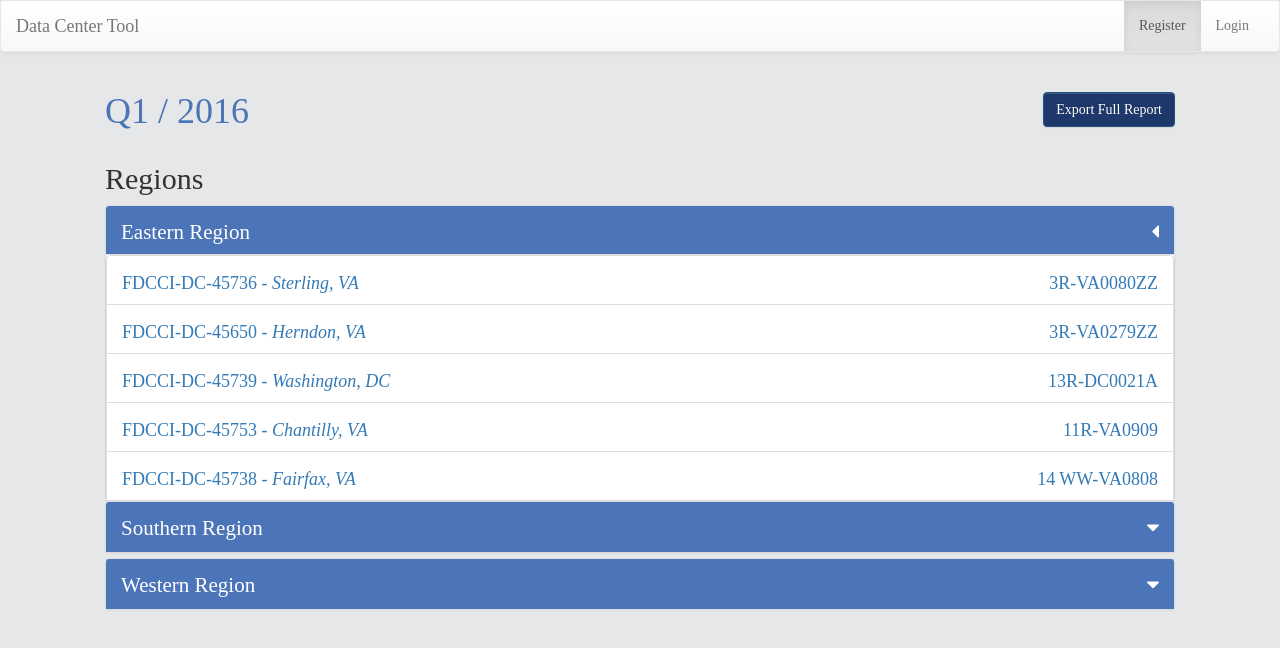
After one commit to jsabol/data-center-tool, a Django app: page /hackathon/quarter/view/ in a window 1280 px wide. The commit adds this page. Shown: the top 648 px of the page. Run offline with Django 3.2, Linux system fonts and the light colour scheme; some libraries are stand-ins or nearby versions.

Commit message:
Style and modifications

```diff
--- /dev/null
+++ b/hackathon_starter/hackathon/static/css/style.css
@@ -0,0 +1,180 @@
+
+body {
+  font-family: 'Sergoe UI', 'Myriad Pro', 'san-serif';
+  background-color: #e6e7e8;
+}
+
+.container{
+  max-width:1100px;
+}
+
+div.well{
+  height: 250px;
+}
+
+.Absolute-Center {
+  margin: auto;
+  position: absolute;
+  top: 0; left: 0; bottom: 0; right: 0;
+}
+
+.Absolute-Center.is-Responsive {
+  width: 50%;
+  height: 50%;
+  min-width: 200px;
+  max-width: 400px;
+  padding: 40px;
+}
+
+#logo-container{
+  margin: auto;
+  margin-bottom: 10px;
+  width:200px;
+  height:30px;
+  background-image:url('http://placehold.it/200x30/000000/ffffff/&text=Django+Hackathon+Starter');
+}
+
+.panel-heading {
+  background-image:none;
+}
+.panel-body{
+  padding:0;
+  font-size: 18px;
+}
+
+.panel-body .list-group{
+  padding:0;
+  margin-bottom:0;
+}
+
+.panel-body .list-group .list-group-item{
+  padding:0;
+}
+
+.panel-body .list-group .list-group-item a{
+  padding: 15px;
+  display: block;
+  width: 100%;
+}
+
+
+#headingOne-regions {
+  background-color: #4c74b9;
+  background-image: none;
+  color: white;
+  border-radius: none;
+}
+
+#headingTwo-regions {
+  background-color: #4c74b9;
+  background-image: none;
+  height: 50px;
+  color: white;
+  border-radius: none;
+}
+
+#headingThree-regions {
+  background-color: #4c74b9;
+  background-image: none;
+  height: 50px;
+  color: white;
+  border-radius: none;
+}
+
+#headingOne-components {
+  background-color: white;
+  background-image: none;
+  color: #6d6e70;
+  border-radius: 0px;
+  border-left: 10px #f7931d solid;
+
+}
+
+#headingTwo-components {
+  background-color: white;
+  background-image: none;
+  height: 50px;
+  color: #6d6e70;
+  border-radius: 0px;
+  border-left: 10px #009344 solid;
+}
+
+#headingThree-components {
+  background-color: white;
+  background-image: none;
+  height: 50px;
+  color: #6d6e70;
+  border-radius: 0px;
+  border-left: 10px #c solid;
+}
+
+.list-group-item {
+  background-color: white;
+  height: 50px;
+  border-radius: none;
+  font-size: 18px;
+}
+
+h4.panel-title {
+  margin-top: 5px;
+  font-size: 21px;
+}
+
+h1 {
+  color: #4c74b9;
+  margin-bottom: 30px;
+}
+
+.btn-primary {
+  background-color: #1f386c;
+  background-image: none;
+  padding-top: 7px;
+  color: white;
+  font-size: 14px;
+}
+
+.btn-success {
+  background-color: #009344;
+  background-image: none;
+  padding-top: 7px;
+  color: white;
+  font-size; 14px;
+}
+
+.yellow-bar {
+  position: absolute;
+  height: 50px;
+  width: 10px;
+  background-color: #f7931d;
+}
+
+.green-bar {
+  position: absolute;
+  height: 50px;
+  width: 10px;
+  background-color: #009344;
+}
+
+.component-spreadsheet-current {
+  position: absolute;
+  width: 90%;
+  height: 100px;
+  border: 1px #d1d2d4 solid;
+  background-color: white;
+}
+
+.component-spreadsheet-past {
+  position: absolute;
+  width: 90%;
+  height: 100px;
+  background-color: #f1f1f2;
+  border: 1px #d1d2d4 solid;
+}
+
+.component-notes {
+  position: absolute;
+  width: 90%;
+  height: 100px;
+  background-color: white;
+  border: 1px #d1d2d4 solid;
+}
--- /dev/null
+++ b/hackathon_starter/hackathon/static/js/scripts.js
@@ -0,0 +1,8 @@
+$(function(){
+    $('.panel').on('show.bs.collapse', function(){
+      $(this).find('.fa').addClass('fa-caret-left').removeClass('fa-caret-down');
+    });
+    $('.panel').on('hide.bs.collapse', function(){
+      $(this).find('.fa').addClass('fa-caret-down').removeClass('fa-caret-left');
+    });
+});
--- a/hackathon_starter/hackathon/templates/hackathon/base.html
+++ b/hackathon_starter/hackathon/templates/hackathon/base.html
@@ -1,7 +1,7 @@
 <!DOCTYPE html>
 <html lang="en">
   <head>
-    <title> Django Hackathon Starter </title>
+    <title> Data Center Tool </title>
     <script src="/static/bower_components/jquery/dist/jquery.js"></script>
     <script type="text/javascript" src="/static/bower_components/bootstrap/dist/js/bootstrap.min.js"></script>
     <script type="text/javascript" src="/static/bower_components/d3/d3.min.js"></script>
@@ -10,6 +10,7 @@
     <link rel="stylesheet" href="/static/bower_components/bootstrap/dist/css/bootstrap-theme.min.css">
     <link rel="stylesheet" href="/static/bower_components/bootstrap-social/bootstrap-social.css">
     <link rel="stylesheet" href="/static/bower_components/font-awesome/css/font-awesome.min.css">
+    <link rel="stylesheet" href="/static/css/style.css">
 
   </head>
 
@@ -24,7 +25,7 @@
             <span class="icon-bar"></span>
             <span class="icon-bar"></span>
           </button>
-          <a class="navbar-brand" href="/hackathon">Django Hackathon Starter</a>
+          <a class="navbar-brand" href="/hackathon">Data Center Tool</a>
       </div>
 
       <!-- Collect the nav links, forms, and other content for toggling -->
@@ -57,5 +58,7 @@
         </div><!-- /.navbar-collapse -->
       </div><!-- /.container-fluid -->
     </nav>
+
+    <script src="/static/js/scripts.js"></script>
   </body>
 </html>
--- a/hackathon_starter/hackathon/templates/hackathon/edit_datacenter.html
+++ b/hackathon_starter/hackathon/templates/hackathon/datacenterapp/edit_datacenter.html
@@ -1,5 +1,3 @@
-
-
 <!DOCTYPE html>
 
 <html>
--- /dev/null
+++ b/hackathon_starter/hackathon/templates/hackathon/datacenterapp/view_quarter.html
@@ -0,0 +1,79 @@
+<!DOCTYPE html>
+
+<html>
+    {% include 'hackathon/base.html' %}
+
+    <body>
+    	<div class="container">
+    	<h1>Q1 / 2016
+    	  <button class="btn btn-primary" style="float: right; right: 0px;">Export Full Report</button>
+    	</h1>
+
+    	<h2>Regions</h2>
+
+      <div class="panel-group" id="accordion" role="tablist" aria-multiselectable="true">
+        <div class="panel panel-default">
+          <div class="panel-heading" role="tab" id="headingOne-regions">
+            <h4 class="panel-title">
+              <a role="button" data-toggle="collapse" data-parent="#accordion" href="#collapseOne" aria-expanded="true" aria-controls="collapseOne">
+                Eastern Region <i class="fa fa-caret-left pull-right"></i>
+              </a>
+            </h4>
+          </div>
+          <div id="collapseOne" class="panel-collapse collapse in" role="tabpanel" aria-labelledby="headingOne-regions">
+            <div class="panel-body">
+              <div class="panel-body">
+      	        <ul class="list-group">
+          			  <li class="list-group-item"><a href="/hackathon/datacenter/view?datacenter=1">FDCCI-DC-45736 - <em>Sterling, VA</em> <span class="pull-right">3R-VA0080ZZ</span></a></li>
+          			  <li class="list-group-item"><a href="/hackathon/datacenter/view?datacenter=2">FDCCI-DC-45650 - <em>Herndon, VA</em> <span class="pull-right">3R-VA0279ZZ</span></a></li>
+          			  <li class="list-group-item"><a href="/hackathon/datacenter/view?datacenter=2">FDCCI-DC-45739 - <em>Washington, DC</em> <span class="pull-right">13R-DC0021A</span></a></li>
+          			  <li class="list-group-item"><a href="/hackathon/datacenter/view?datacenter=4">FDCCI-DC-45753 - <em>Chantilly, VA</em> <span class="pull-right">11R-VA0909</span></a></li>
+          			  <li class="list-group-item"><a href="/hackathon/datacenter/view?datacenter=5">FDCCI-DC-45738 - <em>Fairfax, VA</em> <span class="pull-right">14 WW-VA0808</span></li>
+          			</ul>
+      	      </div>
+            </div>
+          </div>
+        </div>
+        <div class="panel panel-default">
+          <div class="panel-heading" role="tab" id="headingTwo-regions">
+            <h4 class="panel-title">
+              <a class="collapsed" role="button" data-toggle="collapse" data-parent="#accordion" href="#collapseTwo" aria-expanded="false" aria-controls="collapseTwo">
+                Southern Region<i class="fa fa-caret-down pull-right"></i>
+              </a>
+            </h4>
+          </div>
+          <div id="collapseTwo" class="panel-collapse collapse" role="tabpanel" aria-labelledby="headingTwo-regions">
+            <div class="panel-body">
+              <ul class="list-group">
+          		  <li class="list-group-item"><a href="/hackathon/datacenter/view?datacenter=1">FDCCI-DC-45753 - <em>CGI Phoenix, AZ</em> <span class="pull-right">9R-AZ0777ZZ</span></a></li>
+        			  <li class="list-group-item"><a href="/hackathon/datacenter/view?datacenter=2">4R-GA0087 - <em>Atlanta, GA</em></a></li>
+        			  <li class="list-group-item"><a href="/hackathon/datacenter/view?datacenter=2">6R-MO0544 - <em>Kansas City, MO</em></a></li>
+        			  <li class="list-group-item"><a href="/hackathon/datacenter/view?datacenter=4">9R-CA0154 - <em>Fort Worth, TX</em></a></li>
+        			  <li class="list-group-item"><a href="/hackathon/datacenter/view?datacenter=5">9R-AZ0058ZZ - <em>Tucson, AZ</em></a></li>
+          		</ul>
+            </div>
+          </div>
+        </div>
+        <div class="panel panel-default">
+          <div class="panel-heading" role="tab" id="headingThree-regions">
+            <h4 class="panel-title">
+              <a class="collapsed" role="button" data-toggle="collapse" data-parent="#accordion" href="#collapseThree" aria-expanded="false" aria-controls="collapseThree">
+                Western Region<i class="fa fa-caret-down pull-right"></i>
+              </a>
+            </h4>
+          </div>
+          <div id="collapseThree" class="panel-collapse collapse" role="tabpanel" aria-labelledby="headingThree-regions">
+            <div class="panel-body">
+              <ul class="list-group">
+          		  <li class="list-group-item"><a href="/hackathon/datacenter/view?datacenter=1">FDCCI-DC-45736 - <em>Sterling, VA</em> <span class="pull-right">7R-TX0224ZZ</span></a></li>
+        			  <li class="list-group-item"><a href="/hackathon/datacenter/view?datacenter=2">FDCCI-DC-45736 - <em>Sterling, VA</em> <span class="pull-right">7R-TX0224ZZ</span></a></li>
+        			  <li class="list-group-item"><a href="/hackathon/datacenter/view?datacenter=2">FDCCI-DC-45736 - <em>Sterling, VA</em> <span class="pull-right">7R-TX0224ZZ</span></a></li>
+        			  <li class="list-group-item"><a href="/hackathon/datacenter/view?datacenter=4">FDCCI-DC-45736 - <em>Sterling, VA</em> <span class="pull-right">7R-TX0224ZZ</span></a></li>
+        			  <li class="list-group-item"><a href="/hackathon/datacenter/view?datacenter=5">FDCCI-DC-45736 - <em>Sterling, VA</em> <span class="pull-right">7R-TX0224ZZ</span></a></li>
+      		    </ul>
+            </div>
+          </div>
+        </div>
+      </div>
+    </body>
+</html>
--- a/hackathon_starter/hackathon/templates/hackathon/index.html
+++ b/hackathon_starter/hackathon/templates/hackathon/index.html
@@ -5,10 +5,8 @@
 
     <body>
     <div class="container">
-    	{% if user.is_authenticated and user == 'vern' %}
-        	{% include 'hackathon/dashboards/admin_dashboard.html' %}
-        {% elif user.is_authenticated %}
-        	{% include 'hackathon/dashboards/agency_dashboard.html' %}
+    	{% if user.is_authenticated %}
+        	{% include 'hackathon/datacenterapp/admin_dashboard.html' %}
         {% else %}
         	<h1> Please <a href="/hackathon/register">register</a> or <a href="/hackathon/login">login</a> </h1>
         {% endif %}
--- a/hackathon_starter/hackathon/urls.py
+++ b/hackathon_starter/hackathon/urls.py
@@ -11,6 +11,8 @@ urlpatterns = patterns('',
     url(r'^', include(router.urls)),
     url(r'^edit-quarter/$', views.edit_quarter, name='edit-quarter'),
     url(r'^edit-datacenter/$', views.edit_datacenter, name='edit-datacenter'),
+    url(r'^datacenter/view/$', views.view_datacenter, name='view-datacenter'),
+    url(r'^quarter/view/$', views.view_quarter, name='view-quarter'),
     url(r'^register/$', views.register, name='register'),
     url(r'^login/$', views.user_login, name='login'),
     url(r'^logout/$', views.user_logout, name='logout'),
--- a/hackathon_starter/hackathon/views.py
+++ b/hackathon_starter/hackathon/views.py
@@ -317,11 +317,19 @@ def index(request):
 
 def edit_quarter(request):
     context = {'title': 'Edit Quarter'}
-    return render(request, 'hackathon/edit_quarter.html', context)
+    return render(request, 'hackathon/datacenterapp/edit_quarter.html', context)
 
 def edit_datacenter(request):
     context = {'title': 'Edit Data Center'}
-    return render(request, 'hackathon/edit_datacenter.html', context)
+    return render(request, 'hackathon/datacenterapp/edit_datacenter.html', context)
+
+def view_datacenter(request):
+    context = {'title': 'View Data Center'}
+    return render(request, 'hackathon/datacenterapp/view_datacenter.html', context)
+
+def view_quarter(request):
+    context = {'title': 'View Quarter'}
+    return render(request, 'hackathon/datacenterapp/view_quarter.html', context)
 
 ##################
 #  API Examples  #
```
Also changed, not shown: hackathon_starter/hackathon/static/css/form.css (+12 -0 lines), hackathon_starter/hackathon/templates/hackathon/dashboards/admin_dashboard.html (deleted, +0 -9 lines), hackathon_starter/hackathon/templates/hackathon/datacenterapp/admin_dashboard.html (added, +71 -0 lines), hackathon_starter/hackathon/templates/hackathon/datacenterapp/view_datacenter.html (added, +79 -0 lines), hackathon_starter/hackathon/templates/hackathon/datacenterapp/agency_dashboard.html (renamed from hackathon_starter/hackathon/templates/hackathon/dashboards/agency_dashboard.html), hackathon_starter/hackathon/templates/hackathon/datacenterapp/edit_quarter.html (renamed from hackathon_starter/hackathon/templates/hackathon/edit_quarter.html).
